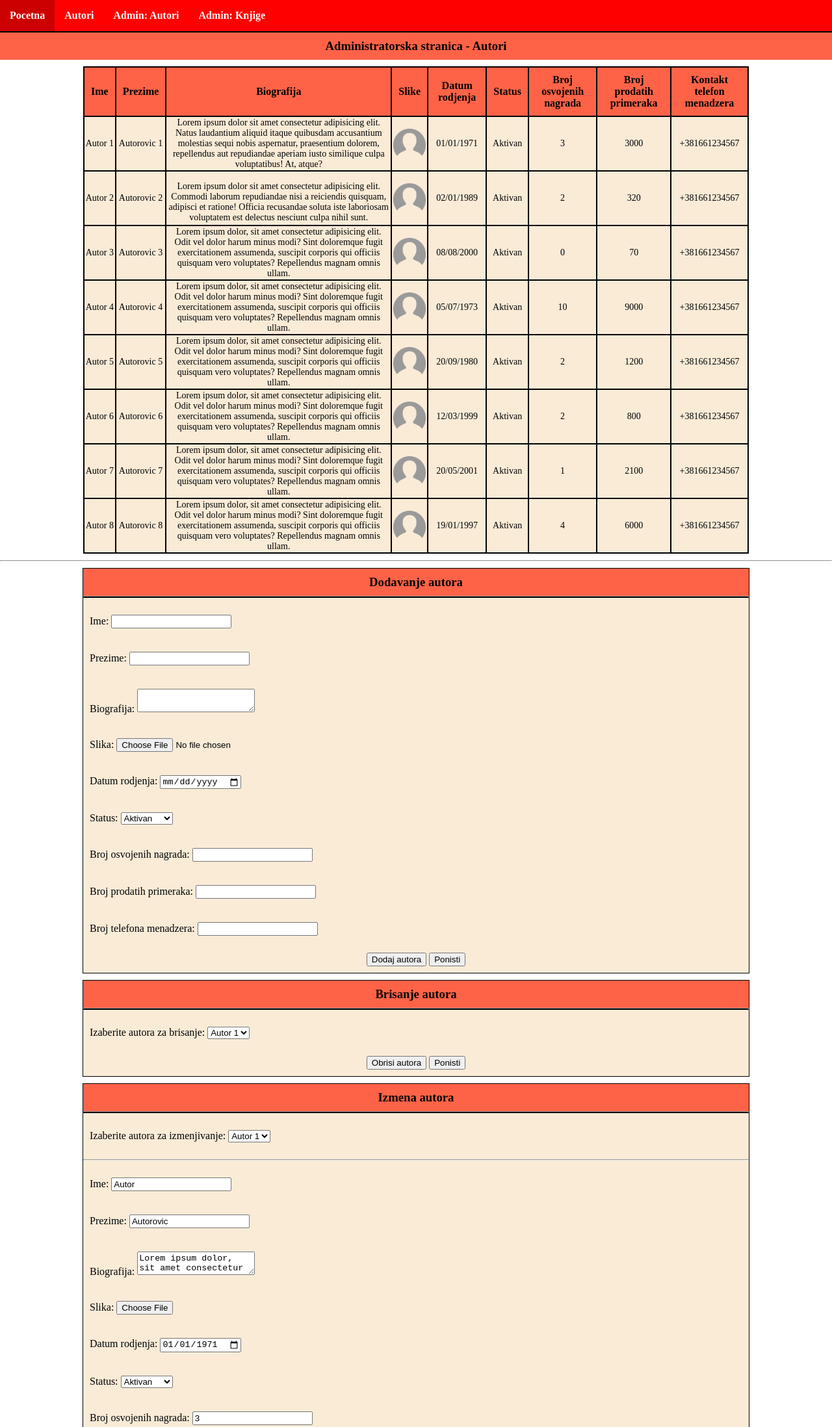
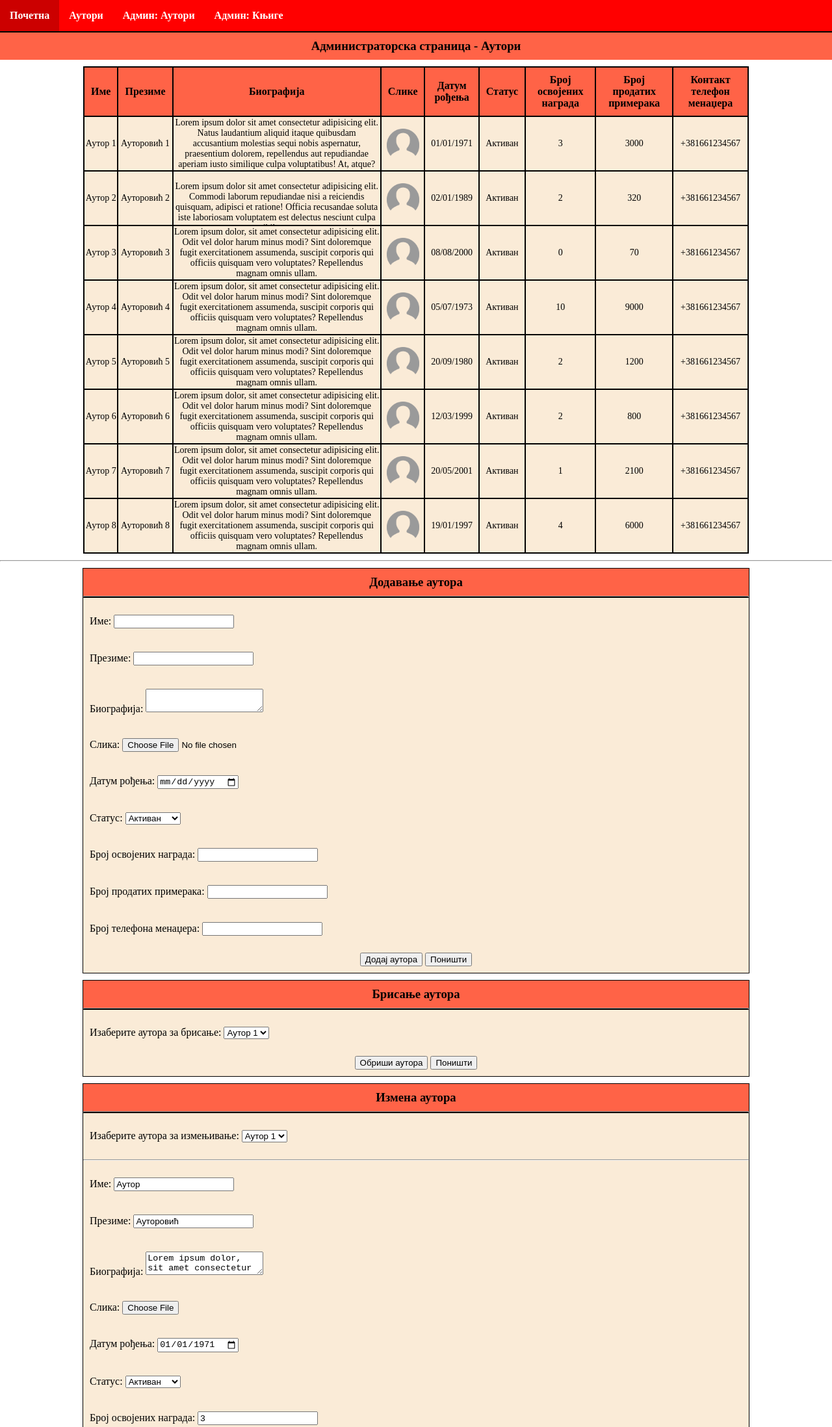
Before and after one commit to hpatrik0/web-design, a plain HTML site: page autor_admin.html in a window 1280 px wide. Shown: the top 2196 px of the page at 65% size. Drawn offline with Linux system fonts and the light colour scheme.

Commit message:
Prebacivanja teksta sa latinice na cirilicu (izuzev lorem ipsum teksta) i linkovanje navigacione trake sa svim stranicama

```diff
--- a/autor_admin.html
+++ b/autor_admin.html
@@ -2,113 +2,113 @@
 <html lang="sr-Cyrl-RS">
     <head>
         <meta charset="UTF-8">
-        <title>Administratorska stranica - Autori</title>
+        <title>Администраторска страница - Аутори</title>
         <link rel="stylesheet" href="style.css">
     </head>
     <body>
 
         <nav class="navbar">
             <ul>
-                <li><a href="">Pocetna</a></li>
-                <li><a href="autori.html">Autori</a></li>
-                <li><a href="autor_admin.html">Admin: Autori</a></li>
-                <li><a href="">Admin: Knjige</a></li>
+                <li><a href="katalogKnjiga.html">Почетна</a></li>
+                <li><a href="autori.html">Аутори</a></li>
+                <li><a href="autor_admin.html">Админ: Аутори</a></li>
+                <li><a href="adminKnjige.html">Админ: Књиге</a></li>
 
             </ul>
         </nav>
 
-        <h3 class="title">Administratorska stranica - Autori</h3>
+        <h3 class="title">Администраторска страница - Аутори</h3>
         <table class="admin-lista">
             <tr class="list-head">
-                <th>Ime</th>
-                <th>Prezime</th>
-                <th>Biografija</th>
-                <th>Slike</th>
-                <th>Datum rodjenja</th>
-                <th>Status</th>
-                <th>Broj osvojenih nagrada</th>
-                <th>Broj prodatih primeraka</th>
-                <th>Kontakt telefon menadzera</th>
+                <th>Име</th>
+                <th>Презиме</th>
+                <th>Биографија</th>
+                <th>Слике</th>
+                <th>Датум рођења</th>
+                <th>Статус</th>
+                <th>Број освојених награда</th>
+                <th>Број продатих примерака</th>
+                <th>Контакт телефон менаџера</th>
             </tr>
             <tr class="table-element">
-                <td>Autor 1</td>
-                <td>Autorovic 1</td>
+                <td>Аутор 1</td>
+                <td>Ауторовић 1</td>
                 <td class="admin-bio">Lorem ipsum dolor sit amet consectetur adipisicing elit. Natus laudantium aliquid itaque quibusdam accusantium molestias sequi nobis aspernatur, praesentium dolorem, repellendus aut repudiandae aperiam iusto similique culpa voluptatibus! At, atque?</td>
                 <td><img alt="Slika 1" src="default_pfp.png" width="50"></td>
                 <td>01/01/1971</td>
-                <td>Aktivan</td>
+                <td>Активан</td>
                 <td>3</td>
                 <td>3000</td>
                 <td>+381661234567</td>
             </tr>
             <tr class="table-element">
-                <td>Autor 2</td>
-                <td>Autorovic 2</td>
+                <td>Аутор 2</td>
+                <td>Ауторовић 2</td>
                 <td class="admin-bio"><p>Lorem ipsum dolor sit amet consectetur adipisicing elit. Commodi laborum repudiandae nisi a reiciendis quisquam, adipisci et ratione! Officia recusandae soluta iste laboriosam voluptatem est delectus nesciunt culpa nihil sunt.</p></td>
                 <td><img alt="Slika 2" src="default_pfp.png" width="50"></td>
                 <td>02/01/1989</td>
-                <td>Aktivan</td>
+                <td>Активан</td>
                 <td>2</td>
                 <td>320</td>
                 <td>+381661234567</td>
             </tr>
             <tr class="table-element">
-                <td>Autor 3</td>
-                <td>Autorovic 3</td>
+                <td>Аутор 3</td>
+                <td>Ауторовић 3</td>
                 <td class="admin-bio">Lorem ipsum dolor, sit amet consectetur adipisicing elit. Odit vel dolor harum minus modi? Sint doloremque fugit exercitationem assumenda, suscipit corporis qui officiis quisquam vero voluptates? Repellendus magnam omnis ullam.</td>
                 <td><img alt="Slika 1" src="default_pfp.png" width="50"></td>
                 <td>08/08/2000</td>
-                <td>Aktivan</td>
+                <td>Активан</td>
                 <td>0</td>
                 <td>70</td>
                 <td>+381661234567</td>
             </tr><tr class="table-element">
-                <td>Autor 4</td>
-                <td>Autorovic 4</td>
+                <td>Аутор 4</td>
+                <td>Ауторовић 4</td>
                 <td class="admin-bio">Lorem ipsum dolor, sit amet consectetur adipisicing elit. Odit vel dolor harum minus modi? Sint doloremque fugit exercitationem assumenda, suscipit corporis qui officiis quisquam vero voluptates? Repellendus magnam omnis ullam.</td>
                 <td><img alt="Slika 1" src="default_pfp.png" width="50"></td>
                 <td>05/07/1973</td>
-                <td>Aktivan</td>
+                <td>Активан</td>
                 <td>10</td>
                 <td>9000</td>
                 <td>+381661234567</td>
             </tr><tr class="table-element">
-                <td>Autor 5</td>
-                <td>Autorovic 5</td>
+                <td>Аутор 5</td>
+                <td>Ауторовић 5</td>
                 <td class="admin-bio">Lorem ipsum dolor, sit amet consectetur adipisicing elit. Odit vel dolor harum minus modi? Sint doloremque fugit exercitationem assumenda, suscipit corporis qui officiis quisquam vero voluptates? Repellendus magnam omnis ullam.</td>
                 <td><img alt="Slika 1" src="default_pfp.png" width="50"></td>
                 <td>20/09/1980</td>
-                <td>Aktivan</td>
+                <td>Активан</td>
                 <td>2</td>
                 <td>1200</td>
                 <td>+381661234567</td>
             </tr><tr class="table-element">
-                <td>Autor 6</td>
-                <td>Autorovic 6</td>
+                <td>Аутор 6</td>
+                <td>Ауторовић 6</td>
                 <td class="admin-bio">Lorem ipsum dolor, sit amet consectetur adipisicing elit. Odit vel dolor harum minus modi? Sint doloremque fugit exercitationem assumenda, suscipit corporis qui officiis quisquam vero voluptates? Repellendus magnam omnis ullam.</td>
                 <td><img alt="Slika 1" src="default_pfp.png" width="50"></td>
                 <td>12/03/1999</td>
-                <td>Aktivan</td>
+                <td>Активан</td>
                 <td>2</td>
                 <td>800</td>
                 <td>+381661234567</td>
             </tr><tr class="table-element">
-                <td>Autor 7</td>
-                <td>Autorovic 7</td>
+                <td>Аутор 7</td>
+                <td>Ауторовић 7</td>
                 <td class="admin-bio">Lorem ipsum dolor, sit amet consectetur adipisicing elit. Odit vel dolor harum minus modi? Sint doloremque fugit exercitationem assumenda, suscipit corporis qui officiis quisquam vero voluptates? Repellendus magnam omnis ullam.</td>
                 <td><img alt="Slika 1" src="default_pfp.png" width="50"></td>
                 <td>20/05/2001</td>
-                <td>Aktivan</td>
+                <td>Активан</td>
                 <td>1</td>
                 <td>2100</td>
                 <td>+381661234567</td>
             </tr><tr class="table-element">
-                <td>Autor 8</td>
-                <td>Autorovic 8</td>
+                <td>Аутор 8</td>
+                <td>Ауторовић 8</td>
                 <td class="admin-bio">Lorem ipsum dolor, sit amet consectetur adipisicing elit. Odit vel dolor harum minus modi? Sint doloremque fugit exercitationem assumenda, suscipit corporis qui officiis quisquam vero voluptates? Repellendus magnam omnis ullam.</td>
                 <td><img alt="Slika 1" src="default_pfp.png" width="50"></td>
                 <td>19/01/1997</td>
-                <td>Aktivan</td>
+                <td>Активан</td>
                 <td>4</td>
                 <td>6000</td>
                 <td>+381661234567</td>
@@ -120,141 +120,141 @@
 
 
         <form class="admin-forma" id="dodavanje-autora">
-            <h3 class="title" style="border-top: 0;">Dodavanje autora</h3>
+            <h3 class="title" style="border-top: 0;">Додавање аутора</h3>
             <hr style="margin: 0; border-bottom: 2px solid black;">
             <p>
-                <label for="name">Ime: </label>
+                <label for="name">Име: </label>
                 <input type="text" id="name" name="ime">
             </p>
             <p>
-                <label for="name">Prezime: </label>
+                <label for="name">Презиме: </label>
                 <input type="text" id="surname" name="prezime">
             </p>
             <p>
-                <label for="name">Biografija: </label>
+                <label for="name">Биографија: </label>
                 <textarea style="max-width: 250px; max-height: 100px;"></textarea>
             </p>
             <p>
-                <label for="picture">Slika: </label>
+                <label for="picture">Слика: </label>
                 <input type="file" id="picture" name="slika">
             </p>
             <p>
-                <label for="dob">Datum rodjenja: </label>
+                <label for="dob">Датум рођења: </label>
                 <input type="date" id="dob" name="datum-rodjenja">
             </p>
             <p>
-                <label for="status">Status: </label>
+                <label for="status">Статус: </label>
                 <select name="status" id="status">
-                    <option value="aktivan">Aktivan</option>
-                    <option value="preminuo">Preminuo</option>
-                    <option value="u-penziji">U penziji</option>
+                    <option value="aktivan">Активан</option>
+                    <option value="preminuo">Преминуо</option>
+                    <option value="u-penziji">У пензији</option>
                 </select>
             </p>
             <p>
-                <label for="num-awards">Broj osvojenih nagrada: </label>
+                <label for="num-awards">Број освојених награда: </label>
                 <input type="number" id="num-awards" name="br-nagrada">
             </p>
             <p>
-                <label for="num-sales">Broj prodatih primeraka: </label>
+                <label for="num-sales">Број продатих примерака: </label>
                 <input type="number" id="num-sales" name="br-prodatih">
             </p>
             <p>
-                <label for="phone-num">Broj telefona menadzera: </label>
+                <label for="phone-num">Број телефона менаџера: </label>
                 <input type="phone-num" id="phone-num" name="br-telefona">
             </p>
 
 
             <section style="text-align: center; padding-bottom: 10px;">
-                <button type="submit">Dodaj autora</button>
-                <button type="reset">Ponisti</button>
+                <button type="submit">Додај аутора</button>
+                <button type="reset">Поништи</button>
             </section>
 
         </form>
         <form class="admin-forma" id="brisanje-autora">
-            <h3 class="title" style="border-top: 0;">Brisanje autora</h3>
+            <h3 class="title" style="border-top: 0;">Брисање аутора</h3>
             <hr style="margin: 0; border-bottom: 2px solid black;">
-            <p>Izaberite autora za brisanje:
+            <p>Изаберите аутора за брисање:
                 <select>
-                    <option value="autor-1">Autor 1</option>
-                    <option value="autor-2">Autor 2</option>
-                    <option value="autor-3">Autor 3</option>
-                    <option value="autor-4">Autor 4</option>
-                    <option value="autor-5">Autor 5</option>
-                    <option value="autor-6">Autor 6</option>
-                    <option value="autor-7">Autor 7</option>
-                    <option value="autor-8">Autor 8</option>
+                    <option value="autor-1">Аутор 1</option>
+                    <option value="autor-2">Аутор 2</option>
+                    <option value="autor-3">Аутор 3</option>
+                    <option value="autor-4">Аутор 4</option>
+                    <option value="autor-5">Аутор 5</option>
+                    <option value="autor-6">Аутор 6</option>
+                    <option value="autor-7">Аутор 7</option>
+                    <option value="autor-8">Аутор 8</option>
                 </select>
             </p>
 
             <section style="text-align: center; padding-bottom: 10px;">
-                <button type="submit">Obrisi autora</button>
-                <button type="reset">Ponisti</button>
+                <button type="submit">Обриши аутора</button>
+                <button type="reset">Поништи</button>
             </section>
         </form>
 
         <form class="admin-forma" id="izmena-autora">
-            <h3 class="title" style="border-top: 0;">Izmena autora</h3>
+            <h3 class="title" style="border-top: 0;">Измена аутора</h3>
             <hr style="margin: 0; border-bottom: 2px solid black;">
 
-            <p>Izaberite autora za izmenjivanje:
+            <p>Изаберите аутора за измењивање:
                 <select>
-                    <option value="autor-1">Autor 1</option>
-                    <option value="autor-2">Autor 2</option>
-                    <option value="autor-3">Autor 3</option>
-                    <option value="autor-4">Autor 4</option>
-                    <option value="autor-5">Autor 5</option>
-                    <option value="autor-6">Autor 6</option>
-                    <option value="autor-7">Autor 7</option>
-                    <option value="autor-8">Autor 8</option>
+                    <option value="autor-1">Аутор 1</option>
+                    <option value="autor-2">Аутор 2</option>
+                    <option value="autor-3">Аутор 3</option>
+                    <option value="autor-4">Аутор 4</option>
+                    <option value="autor-5">Аутор 5</option>
+                    <option value="autor-6">Аутор 6</option>
+                    <option value="autor-7">Аутор 7</option>
+                    <option value="autor-8">Аутор 8</option>
                 </select>
             </p>
             <hr>
 
             <p>
-                <label for="name">Ime: </label>
-                <input type="text" id="name" name="ime" value="Autor">
+                <label for="name">Име: </label>
+                <input type="text" id="name" name="ime" value="Аутор">
             </p>
             <p>
-                <label for="name">Prezime: </label>
-                <input type="text" id="surname" name="prezime" value="Autorovic">
+                <label for="name">Презиме: </label>
+                <input type="text" id="surname" name="prezime" value="Ауторовић">
             </p>
             <p>
-                <label for="name">Biografija: </label>
+                <label for="name">Биографија: </label>
                 <textarea style="max-width: 250px; max-height: 100px;">Lorem ipsum dolor, sit amet consectetur adipisicing elit. Odit vel dolor harum minus modi? Sint doloremque fugit exercitationem assumenda, suscipit corporis qui officiis quisquam vero voluptates? Repellendus magnam omnis ullam.</textarea>
             </p>
             <p>
-                <label for="picture">Slika: </label>
+                <label for="picture">Слика: </label>
                 <input type="file" id="picture" name="slika" style="color: transparent;">
             </p>
             <p>
-                <label for="dob">Datum rodjenja: </label>
+                <label for="dob">Датум рођења: </label>
                 <input type="date" id="dob" name="datum-rodjenja" value="1971-01-01">
             </p>
             <p>
-                <label for="status">Status: </label>
+                <label for="status">Статус: </label>
                 <select name="status" id="status" value="aktivan">
-                    <option value="aktivan">Aktivan</option>
-                    <option value="preminuo">Preminuo</option>
-                    <option value="u-penziji">U penziji</option>
+                    <option value="aktivan">Активан</option>
+                    <option value="preminuo">Преминуо</option>
+                    <option value="u-penziji">У пензији</option>
                 </select>
             </p>
             <p>
-                <label for="num-awards">Broj osvojenih nagrada: </label>
+                <label for="num-awards">Број освојених награда: </label>
                 <input type="number" id="num-awards" name="br-nagrada" value="3">
             </p>
             <p>
-                <label for="num-sales">Broj prodatih primeraka: </label>
+                <label for="num-sales">Број продатих примерака: </label>
                 <input type="number" id="num-sales" name="br-prodatih" value="3000">
             </p>
             <p>
-                <label for="phone-num">Broj telefona menadzera: </label>
+                <label for="phone-num">Број телефона менаџера: </label>
                 <input type="phone-num" id="phone-num" name="br-telefona" value="+381661234567">
             </p>
 
 
             <section style="text-align: center; padding-bottom: 10px;">
-                <button type="submit">Izmeni autora</button>
-                <button type="reset">Ponisti</button>
+                <button type="submit">Измени аутора</button>
+                <button type="reset">Поништи</button>
             </section>
 
         </form>
```
Also changed, not shown: adminKnjige.html (+5 -4 lines), anaKarenjina.html (+5 -4 lines), autor.html (+21 -21 lines), autori.html (+14 -14 lines), bozanstvenaKomedija.html (+5 -4 lines), carlsDeksterVord.html (+10 -9 lines), dina.html (+10 -9 lines), faust.html (+10 -9 lines), katalogKnjiga.html (+6 -5 lines), metamorfoza.html (+10 -9 lines), naDriniCuprija.html (+10 -9 lines), parazit.html (+10 -9 lines), to.html (+10 -9 lines), zelenaMilja.html (+10 -9 lines).
